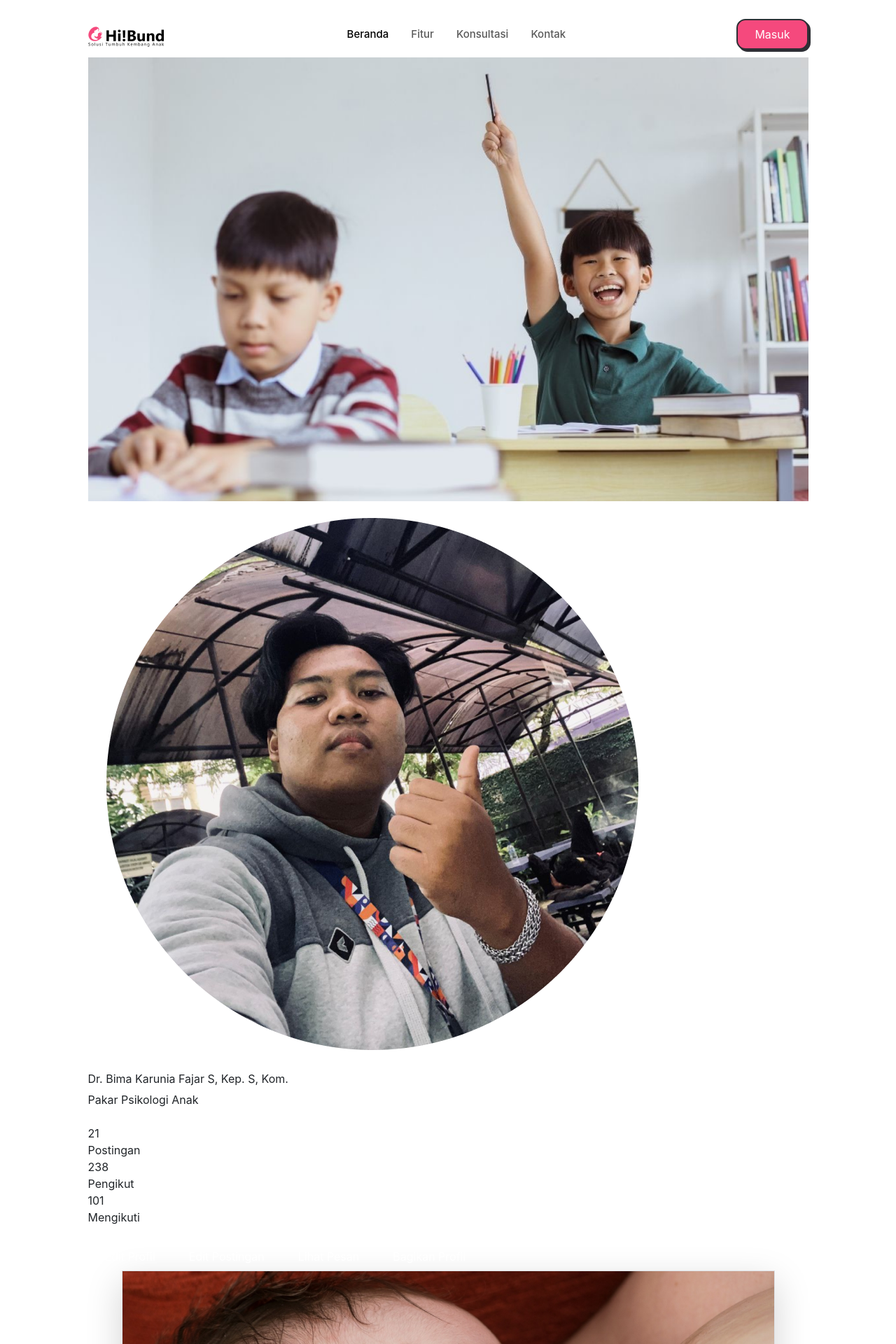
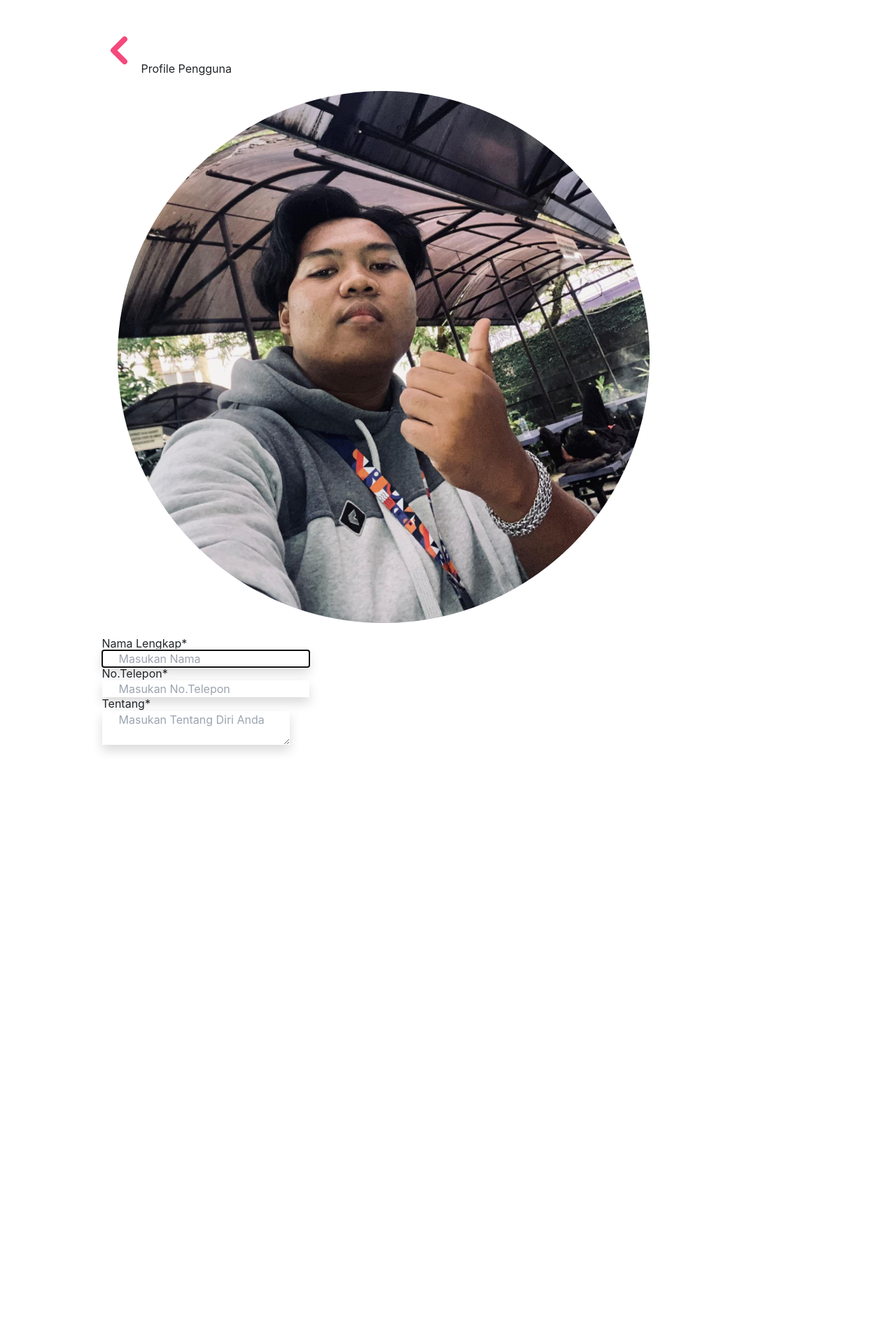
Before and after one commit to hasbihz24/HiBund-fe, a React (Vite) app in the folder HiBund-app/: page / in a window 1280 px wide. Shown: the top 1920 px of the page at 70% size. After the commit the page ends 1134 px from the top, so only its background shows below. Built offline with nearby package versions, Linux system fonts and the light colour scheme.

Commit message:
menambahkan edit-profil

```diff
--- a/HiBund-app/src/App.jsx
+++ b/HiBund-app/src/App.jsx
@@ -8,15 +8,16 @@ import { BrowserRouter as Router, Route, Routes } from "react-router-dom";
 import NavBar from "./components/navbar";
 import Footer from "./components/footer";
 import Profil from "./Pages/profil";
+import EditProfile from "./pages/edit-profil";
 
 
 
 function App() {
   return (
     <>
-       <NavBar></NavBar>
-       <Profil></Profil>
-      <Footer></Footer>
+
+     <EditProfile></EditProfile>
+
     </>
   );
 }
--- a/HiBund-app/src/Pages/edit-profil.jsx
+++ b/HiBund-app/src/Pages/edit-profil.jsx
@@ -0,0 +1,78 @@
+import React, { useState } from 'react';
+import BackButton from '../components/back-button';
+import imgprofil from "../../public/profil.png";
+
+
+
+
+const EditProfile= () => {
+  return (
+    <div className='p-4 lg:px-24'>
+      <BackButton nama="Profile Pengguna"></BackButton>
+      <div className='bg-white-100 flex items-center justify-center py-12 px-2 lg:justify-center'>
+        <div className="max-w-md w-full space-y-4">
+          <div className=' flex justify-center'>
+            <div className=' relative'>
+              <img src={imgprofil} alt='' className='w-24 h-24 rounded-full bg-gray-100' />
+            </div>
+          </div>
+
+          <form className="mt-8 space-y-6">
+            <input type="hidden" name="remember" defaultValue="true" />
+            <div className="rounded-md shadow-sm -space-y-px"></div>
+
+            <div>
+              <h3 className="mt-8 space-y-6 block font-sans text-xl font-bold">Nama Lengkap*</h3>
+              <input
+                id="name"
+                name="name"
+                type="text"
+                autoComplete="off"
+                autoFocus required
+                className="px-4 py-6 placeholder-gray-400 bg-white rounded-xl  border-black text-sm shadow focus:outline-black-200 focus:shadow-outline- w-full focus:z-10 sm:text-sm"
+                placeholder="Masukan Nama"
+              />
+            </div>
+
+            <div>
+
+              <div>
+                <h3 className="mt-8 space-y-6 block font-sans text-xl font-bold">No.Telepon*</h3>
+                <input
+                  id="phoneNumber"
+                  name="phoneNumber"
+                  type="tel"
+                  autoComplete="phoneNumber"
+                  required
+                  className="px-4 py-6 placeholder-gray-400 bg-white rounded-xl  border-black text-sm shadow focus:outline-black-200 focus:shadow-outline- w-full focus:z-10 sm:text-sm"
+                  placeholder="Masukan No.Telepon"
+                />
+              </div>
+
+
+              <div>
+                <h3 className="mt-8 space-y-6 block font-sans text-xl font-bold">Tentang*</h3>
+                <textarea
+                  id="tentang"
+                  name="tentang"
+                  type="text"
+                  required
+                  className="px-4 py-6 placeholder-gray-400 bg-white rounded-xl  border-black text-sm shadow focus:outline-black-200 focus:shadow-outline- w-full focus:z-10 sm:text-sm"
+                  placeholder="Masukan Tentang Diri Anda"
+                />
+              </div>
+
+              <div>
+              <button type='submit' className='bg-pink-500 rounded-xl font-medium w-full text-lg text-white p-2'>Edit Profile</button>
+            </div>
+
+            </div>
+          </form>
+        </div>
+      </div>
+    </div>
+
+  )
+};
+
+export default EditProfile;
--- a/HiBund-app/src/Pages/profil.jsx
+++ b/HiBund-app/src/Pages/profil.jsx
@@ -130,16 +130,16 @@ function App() {
                             </div>
                         </div>
                         <div className="flex space-x-4">
-                            <button className="bg-pink-500 hover:bg-pink-600 text-white font-bold py-2 px-4 rounded">
+                            <button className="bg-gray-400 hover:bg-pink-500 text-white font-bold py-2 px-4 rounded">
                                 Edit Profil
                             </button>
-                            <button className="bg-gray-400 hover:bg-gray-500 text-white font-bold py-2 px-4 rounded">
+                            <button className="bg-gray-400 hover:bg-pink-500 text-white font-bold py-2 px-4 rounded">
                                 Edit Postingan
                             </button>
-                            <button className="bg-gray-400 hover:bg-gray-500 text-white font-bold py-2 px-4 rounded">
+                            <button className="bg-gray-400 hover:bg-pink-500 text-white font-bold py-2 px-4 rounded">
                                 Lihat Pesan
                             </button>
-                            <button className="bg-gray-400 hover:bg-gray-500 text-white font-bold py-2 px-4 rounded">
+                            <button className="bg-gray-400 hover:bg-pink-500 text-white font-bold py-2 px-4 rounded">
                                 Bagikan Profil
                             </button>
                         </div>
```
